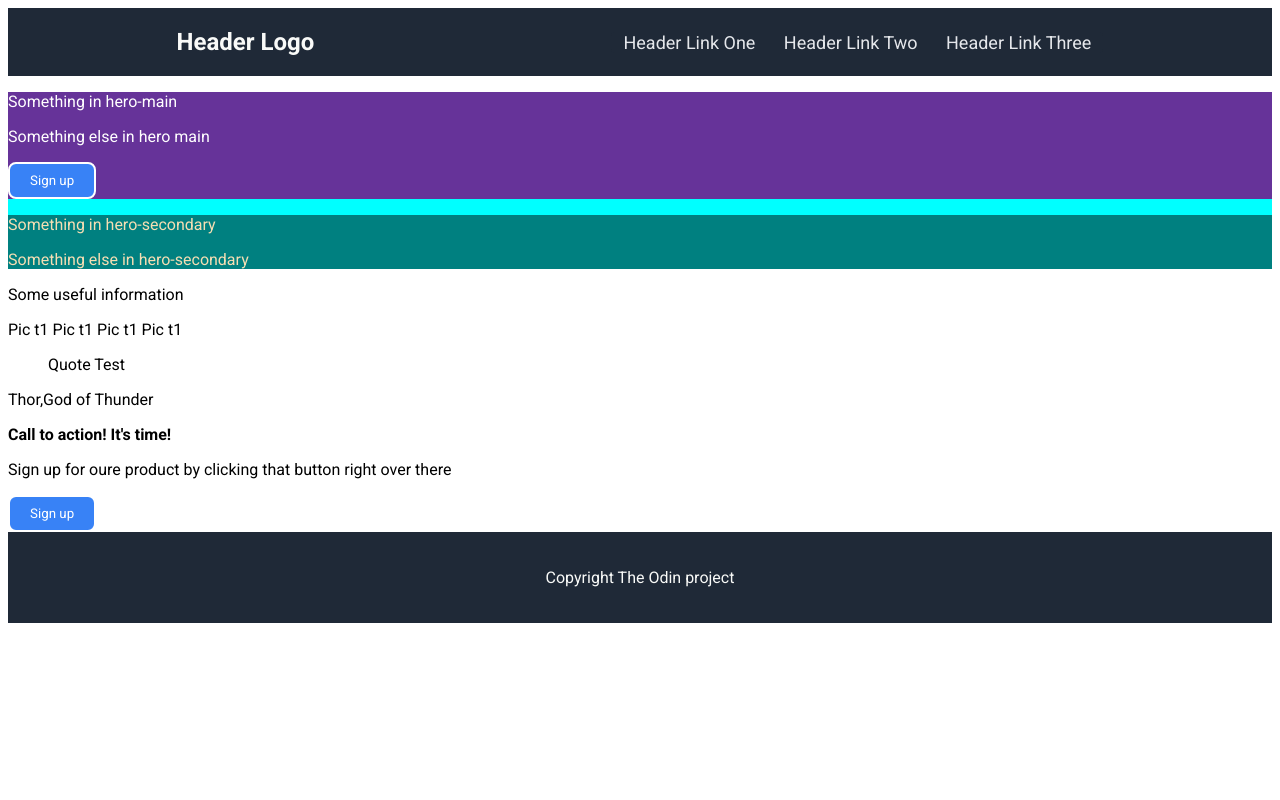
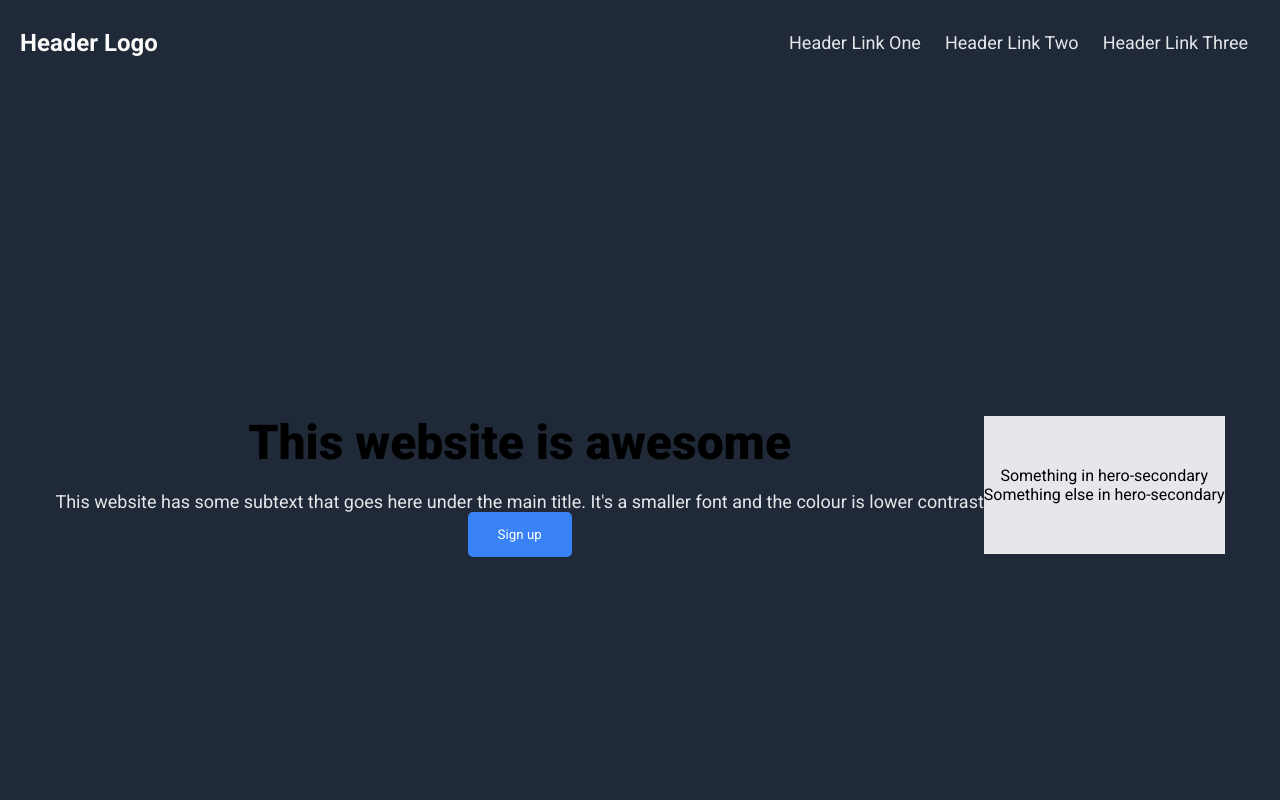
Before and after one commit to Harold-FN-2187/odin-landing, a plain HTML site: page index.html in a window 1280 px wide. Shown: the top 800 px of the page. Drawn offline with Linux system fonts and the light colour scheme.

Commit message:
Adjustments

```diff
--- a/index.html
+++ b/index.html
@@ -24,8 +24,11 @@
 
     <div class="hero">
       <div class="hero-main">
-        <p>Something in hero-main</p>
-        <p>Something else in hero main</p>
+        <p class="hero-main-one">This website is awesome</p>
+        <p class="hero-main-two">
+          This website has some subtext that goes here under the main title.
+          It's a smaller font and the colour is lower contrast
+        </p>
         <button class="button">Sign up</button>
       </div>
 
@@ -36,7 +39,7 @@
     </div>
 
     <div class="information">
-      <div clas="info">
+      <div class="info">
         <p>Some useful information</p>
       </div>
       <div class="info2">
@@ -48,7 +51,13 @@
     </div>
 
     <div class="quote-section">
-      <blockquote>Quote Test</blockquote>
+      <blockquote>
+        <p>
+          This is an inspiring quote, or a testimonial from a customer. Maybe
+          it's filling up space, or maybe people will actually read it. Who
+          knows? All I know is that it looks nice
+        </p>
+      </blockquote>
 
       <p>Thor,God of Thunder</p>
     </div>
@@ -64,7 +73,7 @@
       </div>
     </div>
 
-    <footer class="footer">
+    <footer>
       <p>Copyright The Odin project</p>
     </footer>
   </body>
--- /dev/null
+++ b/old.css
@@ -0,0 +1,131 @@
+@import url('https://fonts.googleapis.com/css2?family=Roboto:wght@400;700&display=swap');
+
+*{
+    font-family: "Roboto";
+     margin: 0;
+    padding: 0;
+    /* box-sizing: border-box; */
+}
+
+
+.header {
+    display: flex;
+    justify-content: space-between;
+    align-items: center;
+    background-color: #1F2937;
+    padding:20px;
+}
+
+.menu {
+    background-color: #1F2937;
+    text-align: center;
+
+    font-size: 18px;
+    border-radius: 4px;
+    font-size: 18px;
+    color:#E5E7EB
+}
+
+.menu a {
+    text-align: center;
+    padding: 12px;
+    font-size: 18px;
+    color: #E5E7EB;
+}
+
+.logo {
+    font-size: 24px;
+    color:#F9FAF8;
+    font-weight: bold;
+}
+
+.hero {
+    background-color: #1F2937;
+    display: flex;
+    justify-content: center;
+    text-wrap: pretty;
+
+}
+
+
+.hero-main-one {
+    color:#F9FAF8;
+    font-size: 48px;
+    font-weight: 900;
+}
+
+.hero-main-two {
+    font-size: 18px;
+    color:#F9FAF8;
+}
+
+
+
+.hero-secondary {
+    background-color: teal;
+    color:wheat;
+
+}
+
+.information {
+    background-color: rebeccapurple;
+    display: flex;
+    flex-direction: column;
+    align-items: center;
+}
+
+.info2 {
+    margin-top: 10px;
+
+
+}
+.button {
+    background-color: #3882F6;
+    /* margin:5px; */
+    color:white;
+    padding:9px 20px 9px 20px;
+    border-radius: 8px;
+    align-items: center;
+    border:0.5px solid white;
+
+}
+
+blockquote {
+    background-color:#E5E7EB;
+}
+
+blockquote .p {
+    text-wrap: pretty;
+    font-size: 36px;
+    color: #1F2937;
+
+}
+
+.last-section {
+    display: flex;
+    justify-content: space-between;
+    background-color: #3882F6;
+    color:#F9FAF8;
+
+    padding: 20px;
+
+}
+
+.last-1 {
+
+}
+
+.last-2 {
+    align-self: center;
+
+}
+
+footer {
+    background-color: #3882F6;
+    /* margin-bottom: 0px; */
+    text-align: center;
+    padding: 20px 0;
+    color: #F9FAF8;
+    background-color:#1F2937 ;
+    margin-top: auto;
+}
--- a/styles.css
+++ b/styles.css
@@ -1,76 +1,131 @@
 @import url('https://fonts.googleapis.com/css2?family=Roboto:wght@400;700&display=swap');
 
-*{
-    font-family: "Roboto";
-    /* margin: 0;
-    padding: 0; */
-    /* box-sizing: border-box; */
+/* Global Styles */
+* {
+  font-family: "Roboto", sans-serif;
+  margin: 0;
+  padding: 0;
+  box-sizing: border-box; /* Include padding and border in element's total width/height */
+}
+
+/* Header Styles */
+.header {
+  display: flex;
+  justify-content: space-between;
+  align-items: center;
+  background-color: #1F2937;
+  padding: 20px;
+}
+
+.logo {
+  font-size: 24px;
+  font-weight: bold;
+  color:#F9FAF8;
+}
+
+.menu {
+  display: flex; /* Make menu items inline */
+  list-style: none;
+  background-color: #1F2937;
+  font-size: 18px;
+  color:#E5E7EB
+
+}
+
+.menu a {
+  text-decoration: none;
+  padding: 12px;
+  border-radius: 4px;
 }
 
 
-.header {
+/* Hero Section Styles */
+.hero {
+  background-color: #1F2937;
   display: flex;
-    justify-content: space-around;
-    align-items: center;
-    background-color: #1F2937;
-    padding:20px;
+  justify-content: center;
+  align-items: center; /* Center content vertically */
+  min-height: 100vh; /* Make hero section full viewport height */
+  text-align: center;
 }
 
-.menu {
-    background-color: #1F2937;
-    text-align: center;
-
-    font-size: 18px;
-    border-radius: 4px;
-    font-size: 18px;
-    color:#E5E7EB
+.hero-main-one {
+  font-size: 48px;
+  font-weight: 900;
+  margin-bottom: 20px;
 }
 
-.menu a {
-    text-align: center;
-    padding: 12px;
+.hero-main-two {
   font-size: 18px;
   color: #E5E7EB;
 }
 
-.logo {
-    font-size: 24px;
-    color:#F9FAF8;
-    font-weight: bold;
+/* Secondary Section Styles */
+.hero-secondary {
+  background-color: #E5E7EB;
+  padding: 50px 0; /* Add padding to top and bottom */
 }
 
-.hero {
-    background-color: aqua;
-
+.hero-secondary h2 {
+  margin-bottom: 20px;
 }
 
-.hero-main {
-    background-color: rebeccapurple;
-    color:white;
-
+/* Information Section Styles */
+.information {
+  background-color: #1F2937;
+  color: #fff;
+  padding: 50px 0;
+  text-align: center;
 }
 
-.hero-secondary {
-    background-color: teal;
-    color:wheat;
+.information h2 {
+  margin-bottom: 30px;
+}
 
-}
 .button {
   background-color: #3882F6;
-    /* margin:5px; */
-    color:white;
-    padding:9px 20px 9px 20px;
-    border-radius: 8px;
-    align-items: center;
-    border: 2px solid white;
-
+  color: white;
+  padding: 15px 30px;
+  border: none;
+  border-radius: 5px;
+  cursor: pointer;
+  transition: background-color 0.3s ease;
 }
 
-.footer {
+.button:hover {
+  background-color: #2e79f9; /* Darken button color on hover */
+}
+
+/* Quote Section Styles */
+blockquote {
+  background-color: #E5E7EB;
+  padding: 30px;
+  border-left: 5px solid #1F2937; /* Add a border to the left */
+  margin: 40px 0;
+}
+
+blockquote p {
+  font-size: 36px;
+  color: #1F2937;
+}
+
+/* Last Section Styles */
+.last-section {
+  display: flex;
+  justify-content: space-between;
   background-color: #3882F6;
-    margin-bottom: 0px;
+  color: #fff;
+  padding: 50px;
+}
+
+.last-section > div { /* Target direct children of .last-section */
+  width: 45%; /* Adjust width as needed */
+}
+
+/* Footer Styles */
+footer {
+  background-color: #1F2937;
+  color: #fff;
   text-align: center;
-    padding: 20px;
-    color: #F9FAF8;
-    background-color:#1F2937 ;
+  padding: 20px 0;
 }
```
Lines whose indentation alone changed are shown as unchanged.
